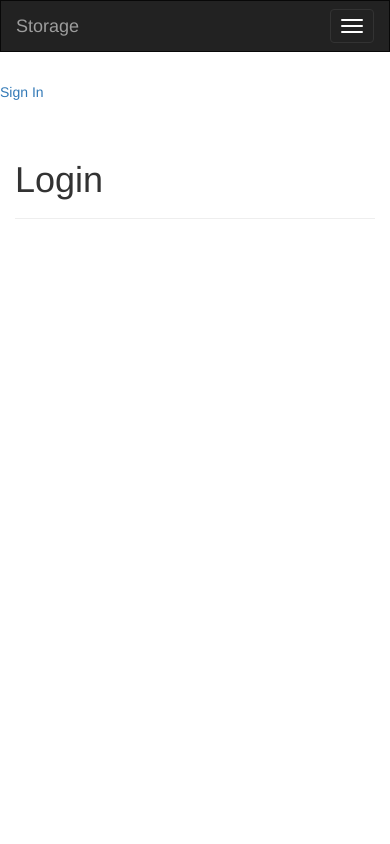
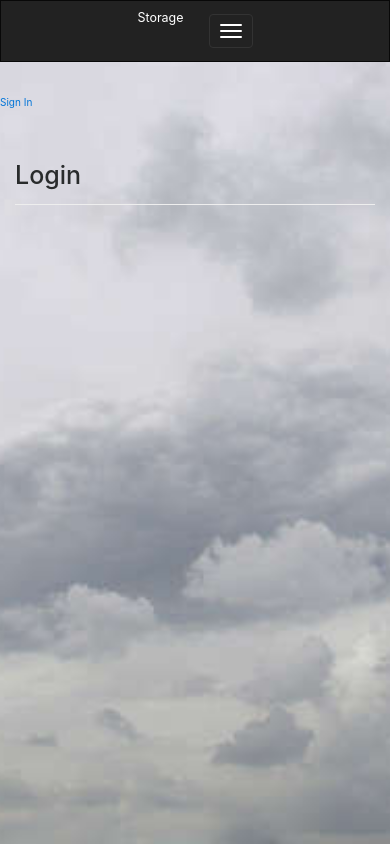
Before and after one commit to PutkovDimi/local_cloud, a Flask app: page /login in a window 390 px wide; the page is wider, and only the part inside the window is pictured. Run offline with Flask 2, Linux system fonts and the light colour scheme; parts of the project's set-up code (start-up, migrations or seed data) failed here and were passed over; some libraries are stand-ins or nearby versions.

Commit message:
fix get upload function and set a background

```diff
--- a/app/main.py
+++ b/app/main.py
@@ -10,19 +10,12 @@
 from app.models import User
 from app import create_app
 from app import get_DB_object
-from app import auth
-from flask_bootstrap import Bootstrap
-from flask_moment import Moment
 from flask_mail import Mail
-from flask import Blueprint
 
 UPLOAD_FOLDER = '/Downloads/'
 ALLOWED_EXTENSIONS = set(['odt', 'txt', 'docx', 'pdf', 'png', 'jpg', 'jpeg', 'gif'])
 
 app, auth = create_app(os.getenv('FLASK_CONFIG') or 'default')
-# bootstrap = Bootstrap(app)
-# moment = Moment(app)
-# auth = Blueprint('auth', __name__)
 
 mail = Mail(app)
 
@@ -127,7 +120,7 @@
 
 @app.route("/upload/<filename>", methods=["GET"])
 def download(filename):
-    upload_path = os.path.join(current_app.root_path + UPLOAD_FOLDER[1::])
+    upload_path = os.path.join(current_app.root_path + UPLOAD_FOLDER)
     print(upload_path)
     return send_from_directory(upload_path, filename=filename)
 
--- /dev/null
+++ b/app/static/css/setBackground.css
@@ -0,0 +1,18 @@
+
+body, html {
+    height: 100%;
+    margin: 0;
+}
+
+.base {
+    /* The image used */
+    background-image: url("../backgroundCloud.jpg");
+
+    /* Full height */
+    height: 100%;
+
+    /* Center and scale the image nicely */
+    background-position: center;
+    background-repeat: no-repeat;
+    background-size: cover;
+}
--- a/app/templates/base.html
+++ b/app/templates/base.html
@@ -1,14 +1,22 @@
 {% extends "bootstrap/base.html" %}
 {% block title %}Storage{% endblock %}
+
+</head>
+<body>
 
 {% block head %}
     {{ super() }}
     <link rel="shortcut icon" href="{{ url_for('static', filename='favicon.ico') }}" type="image/x-icon">
     <link rel="icon" href="{{ url_for('static', filename='favicon.ico') }}" type="image/x-icon">
+    <script src="../static/jquery.js"></script>
+     <meta name="viewport" content="width=device-width, initial-scale=1">
+    <link rel="stylesheet" type="text/css" href="../static/css/bootstrap.css">
+    <link rel="stylesheet" type="text/css" href="../static/css/setBackground.css">
 {% endblock %}
 
 
 {% block navbar %}
+
     <div class="navbar navbar-inverse" role="navigation">
         <div class="container">
             <div class="navbar-header">
@@ -28,12 +36,13 @@
             </div>
         </div>
     </div>
-    <ul class="nav navbar-nav navbar-right">
-            <li><a href="{{ url_for('login') }}">Sign In</a></li>
+    <ul class="nav navbar-nav navbar-rightg">
+        <li><a href="{{ url_for('login') }}">Sign In</a></li>
     </ul>
 {% endblock %}
 
 {% block content %}
+    <body class="base">
     <div class="container">
         {% for message in get_flashed_messages() %}
             <div class="alert alert-warning">
@@ -44,6 +53,7 @@
 
         {% block page_content %}{% endblock %}
     </div>
+    </body>
 {% endblock %}
 
 {% block scripts %}
```
Also changed, not shown: app/__init__.py (+3 -10 lines), app/static/js/getSelectedFileName.js (added, +8 -0 lines), app/templates/index.html (+17 -3 lines), app/static/backgroundCloud.jpg (added).
